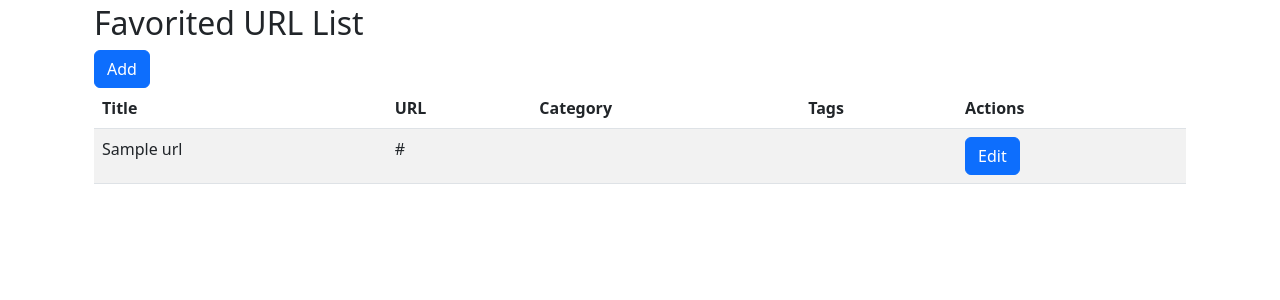
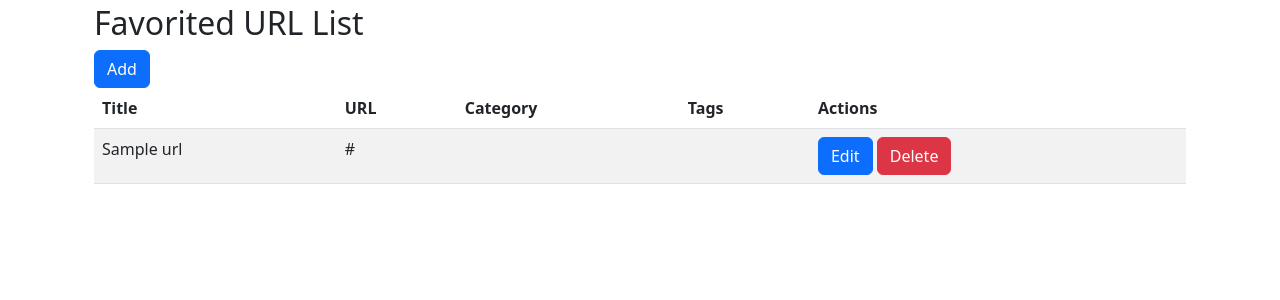
Before and after one commit to nuttapong-klng/favlinks, a Django app: template favlinks/templates/favorite_urls/favoriteurl_list.html in a window 1280 px wide. Shown: the part 56-356 px from the top of the page. Run offline with Django 5.2, Linux system fonts and the light colour scheme; the template is opened without the code that fills it: most values are stand-ins (such as "Sample title", 1, 10 or a date in 2020); some libraries are stand-ins or nearby versions.

Commit message:
Add delete button

```diff
--- a/favlinks/templates/favorite_urls/favoriteurl_create.html
+++ b/favlinks/templates/favorite_urls/favoriteurl_create.html
@@ -16,6 +16,9 @@
           <button type="submit" class="btn btn-primary">Add</button>
         {% elif action == "Edit" %}
           <button type="submit" class="btn btn-primary">Update</button>
+          <a href="{% url 'favorite_urls:delete' form.instance.id %}"
+             class="btn btn-danger"
+             onclick="return confirm('Confirm Deleting this URL?');">Delete</a>
         {% endif %}
       </div>
     </div>
--- a/favlinks/templates/favorite_urls/favoriteurl_list.html
+++ b/favlinks/templates/favorite_urls/favoriteurl_list.html
@@ -30,6 +30,9 @@
             <td></td>
             <td>
               <a href="{% url 'favorite_urls:edit' url.id %}" class="btn btn-primary">Edit</a>
+              <a href="{% url 'favorite_urls:delete' url.id %}"
+                 class="btn btn-danger"
+                 onclick="return confirm('Confirm Deleting this URL?');">Delete</a>
             </td>
           </tr>
         {% endfor %}
```
